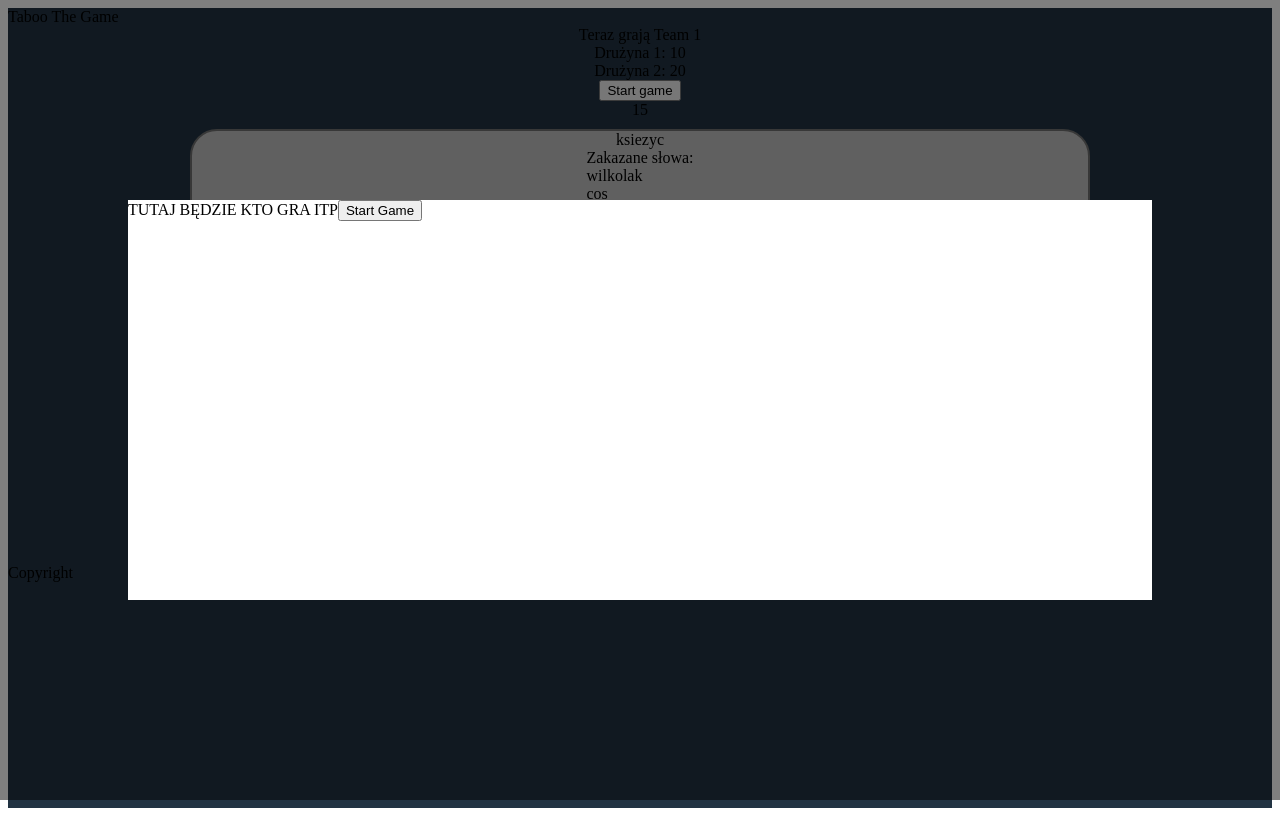
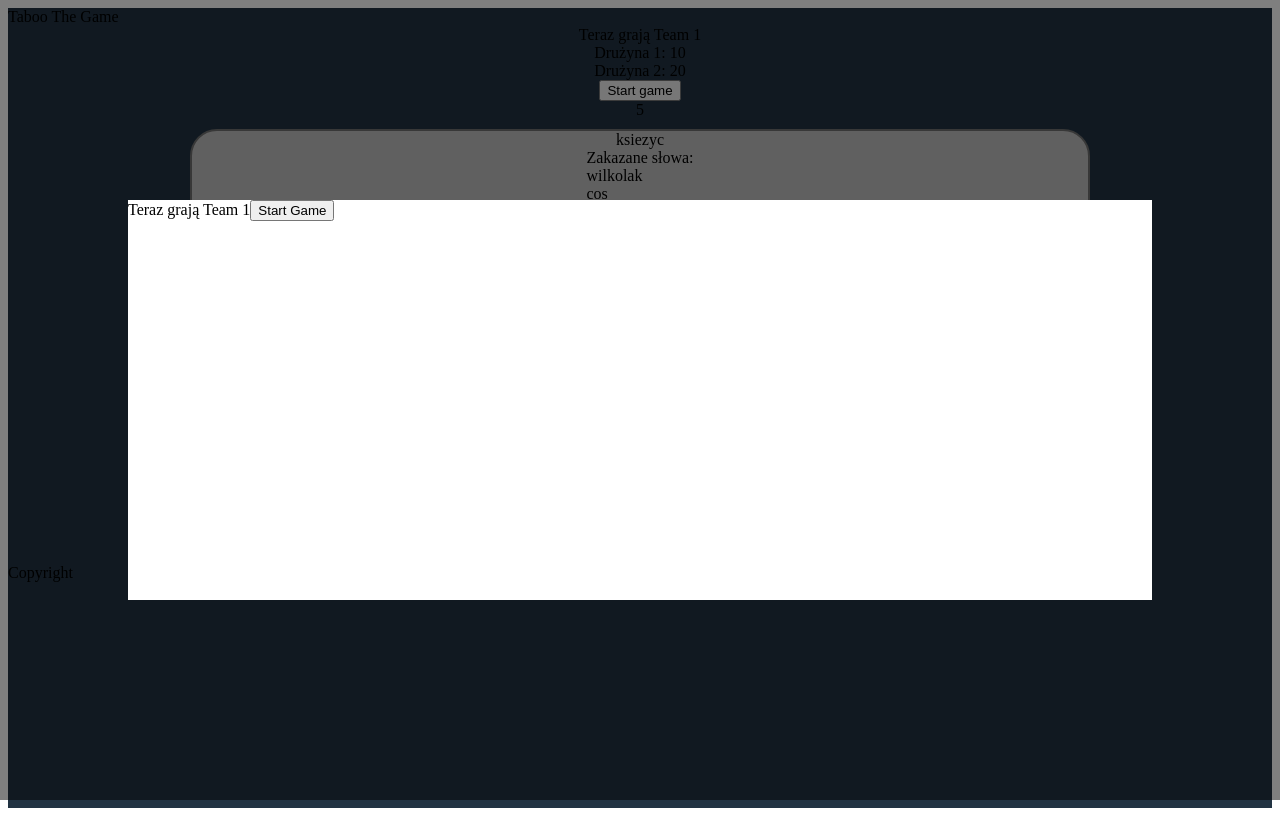
Before and after one commit to dmajkowski/taboothegame, a React (Create React App) app: page /game in a window 1280 px wide. Built offline with nearby package versions, Linux system fonts and the light colour scheme; the HTML template or start-up script is replaced by a standard one.

Commit message:
Added popup betrween teams switch and scoreboard

```diff
--- a/src/App.js
+++ b/src/App.js
@@ -1,11 +1,5 @@
-import { useState } from 'react';
-
-
 import Game from './components/Game';
 
-
-
-import './styles/App.css';
 
 function App() {
 
--- a/src/components/Game.js
+++ b/src/components/Game.js
@@ -1,20 +1,23 @@
 import { useState } from "react";
-
-import { BrowserRouter as Router, Route, Link, Switch } from "react-router-dom";
 
 import WordBox from "./WordBox";
 import GamingButton from "./GamingButton";
 import Timer from "./Timer";
 import TeamScore from './TeamScore';
 import GamePopup from './GamePopup';
+import Scoreboard from './Scoreboard'
+import "../styles/Game.css"
+
 
 function Game() {
   const [activeTeam, setActiveTeam] = useState("Team 1", "Team2"); //Obecnie grająca drużyna - domyślnie 1
-  const [maxTime, setMaxTime] = useState(15);
+  const [remainingRounds, setRemainingRounds] = useState(2)
+  const [maxTime, setMaxTime] = useState(5);
   const [currentScore, setCurrentScore] = useState({
     team1Score: 10,
     team2Score: 20,
   }); //obecny wynik kazdej z druzyn
+  const [displayPopup, setDisplayPopup] = useState(true);
 
   const [words, setWords] = useState([
     {
@@ -38,26 +41,27 @@ function Game() {
       forbiddenWords: ["wilkolak", "wilkolak", "wilkolak", "cosik"],
     },
   ]); //Tablica obiektów ze słowami do odgadniecia i słowami zabronionymi
-
   const currentWordSet = words[0];
 
   const changeActiveTeam = (time) => {
     if (time === 0) {
       setActiveTeam(activeTeam === 'Team 1' ? 'Team2' : 'Team 1');
+      setRemainingRounds(remainingRounds - 0.5);
+      setDisplayPopup(true);
     }
   }
-
   return (
-    <Router>
-      <div className="app">
+    <>
+      {remainingRounds ?
+        <div className="game">
           <header>Taboo The Game</header>
           <main className="main">
-          <GamePopup />
+            {displayPopup && <GamePopup activeTeam={activeTeam} setDisplayPopup={setDisplayPopup} displayPopup={displayPopup} />}
             <div className="currentPlayer">Teraz grają {activeTeam}</div>
             <div className="scores">
               <TeamScore currentScore={currentScore} />
             </div>
-          <Timer maxTime={maxTime} timeLeft={changeActiveTeam} />
+            <Timer maxTime={maxTime} changeActiveTeam={changeActiveTeam} />
             <WordBox currentWordSet={currentWordSet} />
             <div className="gaming-buttons">
               <GamingButton />
@@ -66,8 +70,11 @@ function Game() {
             </div>
           </main>
           <footer>Copyright</footer>
-      </div>
-    </Router>
+        </div> :
+        <Scoreboard winner={currentScore.team1Score > currentScore.team2Score ? "Team1" : "Team2"} />
+      }
+
+    </>
   );
 }
 
--- a/src/components/GamePopup.js
+++ b/src/components/GamePopup.js
@@ -1,11 +1,17 @@
+
+import { useState } from "react";
 import "../styles/GamePopup.css"
 
-const GamePopup = () => {
+const GamePopup = (props) => {
+    const setVisibilityOfPopup = () => {
+        props.setDisplayPopup(!props.displayPopup);
+    }
+
     return (
         <div className="popup">
             <div className="popup-content">
-                TUTAJ BĘDZIE KTO GRA ITP
-                <button>Start Game</button>
+                Teraz grają {props.activeTeam}
+                <button onClick={setVisibilityOfPopup}>Start Game</button>
             </div>
         </div>
     );
--- /dev/null
+++ b/src/components/Scoreboard.js
@@ -0,0 +1,7 @@
+const Scoreboard = (props) => {
+    return (
+        <div>Wygrała drużyna {props.winner}</div>
+    );
+}
+
+export default Scoreboard;
--- a/src/components/Timer.js
+++ b/src/components/Timer.js
@@ -9,7 +9,7 @@ const Timer = (props) => {
         const timerInterval = setInterval(() => {
             currentTime > 0 && currentTime--;
             setMaxTime(currentTime);
-            props.timeLeft(currentTime);
+            props.changeActiveTeam(currentTime);
             currentTime === 0 && window.clearInterval(timerInterval)
             currentTime === 0 && setMaxTime(props.maxTime)
         }, 1000)
--- a/src/styles/App.css
+++ /dev/null
@@ -1,16 +0,0 @@
-.app{
-  background-color: #223343;
-  height: 100vh;
-}
-
-.main{
-  display: flex;
-  flex-direction: column;
-  align-items: center;
-}
-
-.gaming-buttons{
-  display: flex;
-  justify-content: space-between;
-  width: 50%;
-}
--- /dev/null
+++ b/src/styles/Game.css
@@ -0,0 +1,16 @@
+.game{
+    background-color: #223343;
+    height: 100vh;
+  }
+
+  .main{
+    display: flex;
+    flex-direction: column;
+    align-items: center;
+  }
+
+  .gaming-buttons{
+    display: flex;
+    justify-content: space-between;
+    width: 50%;
+  }
```
Lines whose indentation alone changed are shown as unchanged.
